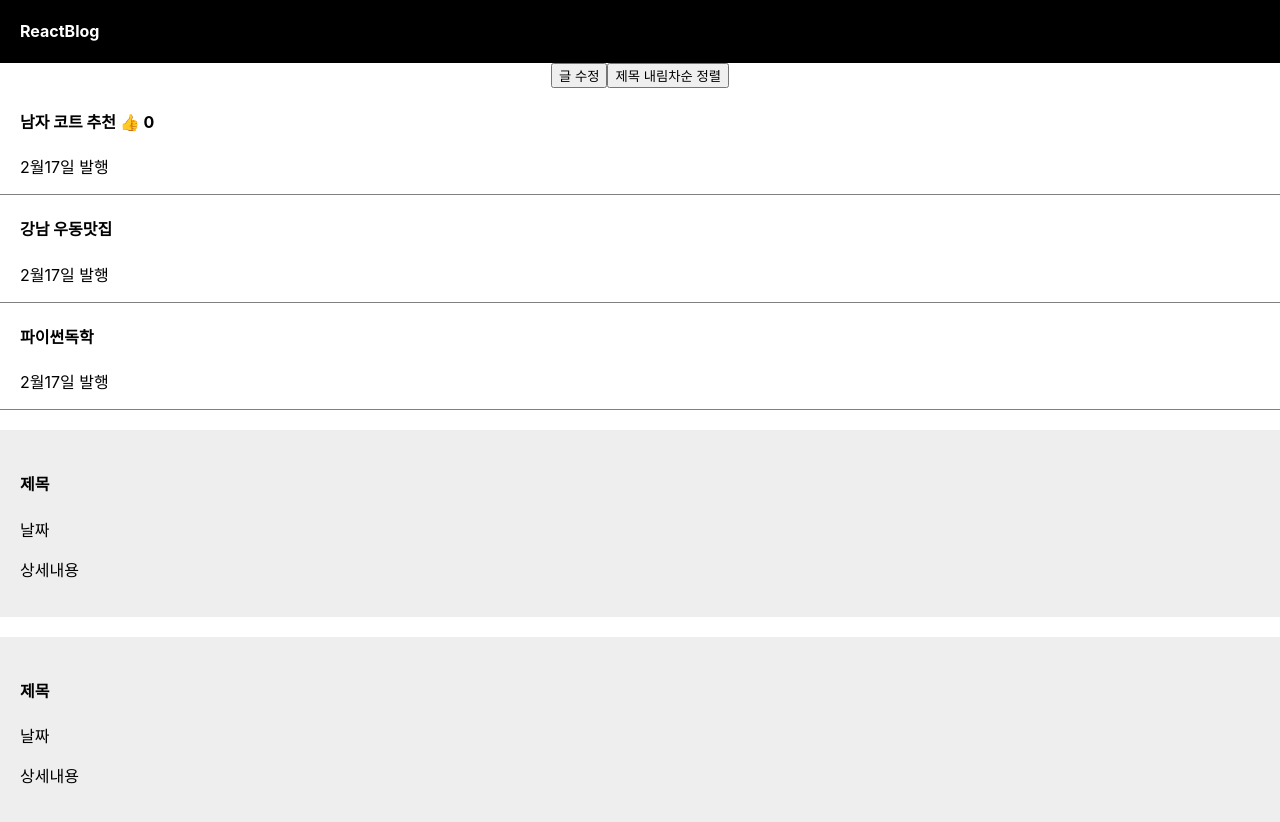
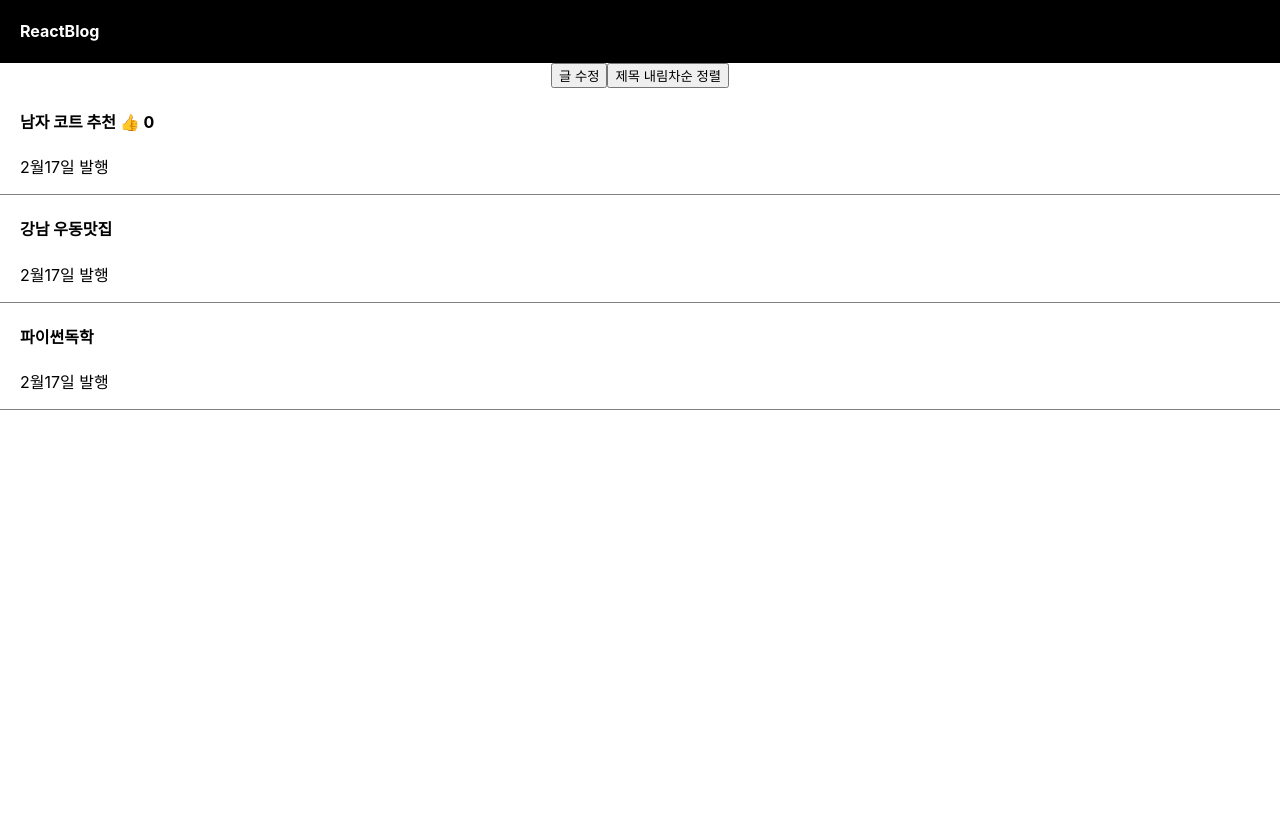
Before and after one commit to namuna309/CodingApple-Introduction_to_React, a React (Create React App) app in the folder blog/: page / in a window 1280 px wide. After the commit the page ends 800 px from the top, so only its background shows below. Built offline with nearby package versions, Linux system fonts and the light colour scheme.

Commit message:
리액트 환경에서 동적인 UI 만드는 법 (모달창만들기)

```diff
--- a/blog/src/App.js
+++ b/blog/src/App.js
@@ -7,6 +7,7 @@
 
   let [title, changeTitle] = useState(['남자 코트 추천', '강남 우동맛집', '파이썬독학']);  // a -> state에 저장했던 자료, b -> state 변경도와주는 함수
   let [likes, up] = useState(0);
+  let [modal, setModal] = useState(false);
 
   // Destructuring 문법
   var [a, c] = [1, 2];
@@ -38,12 +39,12 @@
         <p>2월17일 발행</p>
       </div>
       <div className="list">
-        <h4>{title[2]}</h4>
+        <h4 onClick={() => { setModal(!modal) }}>{title[2]}</h4>
         <p>2월17일 발행</p>
       </div>
-      <Modal/>
-      <Modal2/>
-      {/* <Modal></Modal> */}
+      {
+        modal ? <Modal/> : null
+      }
     </div>
   );
 }
@@ -70,12 +71,7 @@
 
 export default App;
 
-
-// 컴퍼넌트로 만들면 좋은 사항
-// 1. 반복적인 html 축약할 때
-// 2. 큰 페이지들
-// 3. 자주변경되는 것들
-
-// 컴포넌트의 단점: state 가져다쓸 때 문제생김 -> A 함수에 있던 변수를 B에 가져다 쓸 수 없음
-
-// 결국 App도 컴포넌트
+// 동적 UI 만드는 스텝
+// 1. HTML CSS로 미리 디자인 완성
+// 2. UI의 현재 상태를 state로 저장
+// 3. state에 따라 UI가 어떻게 보일지 작성
```
